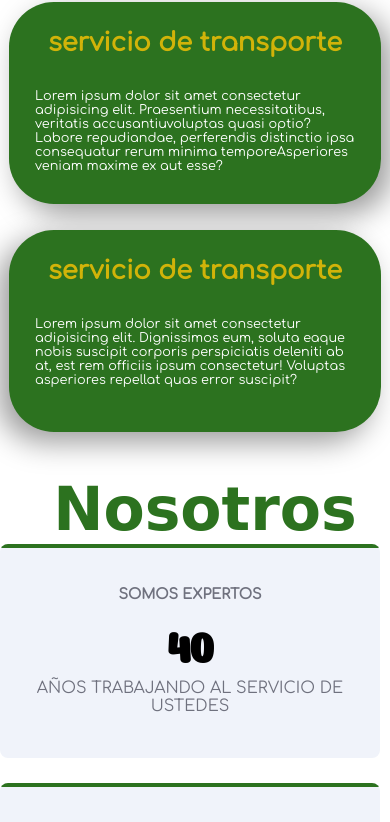
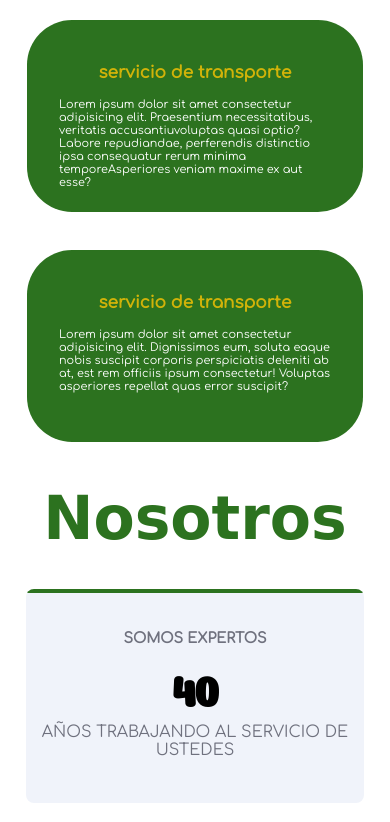
Before and after one commit to Joshua27p/Alcimar_landingpage, a plain HTML site: page index.html in a window 390 px wide. Shown: the part 276-1098 px from the top of the page. Drawn offline with Linux system fonts and the light colour scheme; a web font is replaced by a local one.

Commit message:
cambios en el responsive 460px

```diff
--- a/index.html
+++ b/index.html
@@ -26,7 +26,7 @@
             <!-- navbar -->
             <nav>
                 <ul class="menu">
-                    <li><a class="link" href="#contacto">Contacto</a></li>
+                    <li><a class="link"href="#contacto">Contacto</a></li>
                     <li><a class="link"href="#nosotros">Nosotros </a></li>
                     <li><a class="link"href="#servicios">Servicio</a></li>
                     <li><a class="link"href="#">Inicio</a></li>
@@ -48,21 +48,26 @@
               <figure class="image-container">
                 <img class="imagencart" src="./images/imagen2.jpg">
               </figure>
-                <p class="parrafo uno">
+              <div class="parrafo contenedor">
+                  <p>
                      <span class="title-cart-1">servicio de transporte <br></span>
-                   Lorem ipsum dolor sit amet consectetur adipisicing elit. Praesentium necessitatibus, veritatis accusantiuvoluptas quasi optio? Labore repudiandae, perferendis distinctio ipsa consequatur rerum minima temporeAsperiores veniam maxime ex aut esse?</p>
+                     Lorem ipsum dolor sit amet consectetur adipisicing elit. Praesentium necessitatibus, veritatis accusantiuvoluptas quasi optio? Labore repudiandae, perferendis distinctio ipsa consequatur rerum minima temporeAsperiores veniam maxime ex aut esse?
+                    </p>
+              </div>
             </div>
              <div class="cart two">
-               <p class="parrafo dos">
+                <div class="parrafo contenedor">
+                    <p>
                         <span class="title-cart-1">servicio de transporte  <br></span>
-                   Lorem ipsum dolor sit amet consectetur adipisicing elit. Dignissimos eum, soluta eaque nobis suscipit corporis perspiciatis deleniti ab at, est rem officiis ipsum consectetur! Voluptas asperiores repellat quas error suscipit?</p>
+                        Lorem ipsum dolor sit amet consectetur adipisicing elit. Dignissimos eum, soluta eaque nobis suscipit corporis perspiciatis deleniti ab at, est rem officiis ipsum consectetur! Voluptas asperiores repellat quas error suscipit?
+                    </p>
+                </div>
                     <figure class="image-container">
                         <img class="imagencart" src="./images/modulos.jpg">
                     </figure>
         </div>
             </div>
          </section>
-
          <!-- NOSOTROS -->
          <section class="nosotros"id="nosotros">
            <h2 class="title">Nosotros</h2>
@@ -108,27 +113,55 @@
                    </div>
            </div>
          </section>
+         <!-- formulario contacto  -->
          <section id="contacto">
             <h2 class="title contacto">Contactenos</h2>
              <div class="contenedor-formulario">
                 <form class="formulario" id="formulario">
-                    <input class="forma-uno" type="text" name="nombre" id="nombre" placeholder="Nombre">
+                    <input
+                        class="forma-uno"
+                        type="text"
+                        name="nombre"
+                        id="nombre"
+                        placeholder="Nombre">
                     <div class="divisor">
-                        <input class="forma dos" type="text" name="correo" id="correo" placeholder="Correo">
-                        <input class="forma dos" type="number" name="telefono" id="telefono" placeholder="Teléfono">
+                    <input
+                        class="forma dos"
+                        type="text"
+                        name="correo"
+                        id="correo"
+                        placeholder="Correo">
+                    <input
+                        class="forma dos"
+                        type="number"
+                        name="telefono"
+                        id="telefono"
+                        placeholder="Teléfono">
                     </div>
                     <div class="divisor">
-                        <input class="forma dos" type="text" name="razonsocial" id="razonsocial" placeholder="Razón Social">
-                        <input class="forma dos" type="text" name="ruc" id="ruc" placeholder="RUC">
+                    <input
+                        class="forma dos"
+                        type="text"
+                        name="razonsocial"
+                        id="razonsocial"
+                        placeholder="Razón Social">
+                    <input
+                        class="forma dos"
+                        type="text"
+                        name="ruc"
+                        id="ruc"
+                        placeholder="RUC">
                     </div>
-                    <input class="forma-uno" type="text" name="mensaje" id="mensaje" placeholder="Mensaje">
+                    <input
+                        class="forma-uno"
+                        type="text"
+                        name="mensaje"
+                        id="mensaje"
+                        placeholder="Mensaje">
             </form>
         </div>
         </section>
-
-
-
-
+        <!-- contacto alcimar  -->
         <section class="contact">
 
             <h2 class="title contact">Contacto <span id="alcimar">Alcimar </span></h2>
--- a/styles/main.css
+++ b/styles/main.css
@@ -41,7 +41,7 @@ body {
   box-sizing: border-box;
 }
 .sticky {
-  position: fixed;
+  position: relative;
   top: 0;
   width: 100%;
   opacity: 0.8;
@@ -127,9 +127,12 @@ li a:hover {
   box-sizing: border-box;
 }
 /* Editar cart */
+.parrafo.contenedor {
+  margin: 1em 0;
+}
 .parrafo {
-  width: 549px;
-  height: 293px;
+  width: 30rem;
+  height: 17rem;
   border-radius: 45px;
   background-color: var(--color-verde);
   padding: 2rem;
@@ -161,7 +164,7 @@ li a:hover {
   height: 15rem;
   overflow: hidden;
   position: relative;
-  top: 20%;
+  top: 18%;
 }
 .image-container {
   margin: 0;
@@ -178,6 +181,7 @@ li a:hover {
   max-width: 850px;
   margin: auto;
   box-sizing: border-box;
+  margin-bottom: 2rem;
 }
 .formulario {
   width: 100%;
@@ -186,7 +190,7 @@ li a:hover {
   background-color: var(--cardGray);
 }
 #formulario input {
-  margin: 5px;
+  margin: 5px 0;
   padding: 10px;
   box-sizing: border-box;
 }
@@ -220,7 +224,7 @@ li a:hover {
 .title {
   font-family: "Yesteryear", cursive;
   font-size: 60px;
-  margin: 30px 0 0 20px;
+  margin: 30px 0 20px;
 }
 .card {
   border-radius: 8px;
@@ -229,7 +233,7 @@ li a:hover {
   text-align: center;
   padding: 1.7em 0;
   position: relative;
-  margin-right: 10px;
+  margin: 0 10px 0 10px;
 }
 .card:before {
   content: "";
@@ -338,6 +342,7 @@ li a:hover {
   }
   .cart.one {
     justify-content: center;
+    margin-bottom: 15px;
   }
   .cart.two {
     justify-content: center;
@@ -345,9 +350,6 @@ li a:hover {
 
   ul {
     display: none;
-  }
-  .grid {
-    grid-template-columns: 1fr;
   }
   .title.contact {
     font-size: 2rem;
@@ -381,8 +383,32 @@ li a:hover {
 @media screen and (max-width: 450px) {
   .grid {
     grid-template-columns: 1fr;
+    padding: 1rem;
+  }
+  .contenedor-formulario {
+    padding: 1rem;
+  }
+  .forma.dos {
+    width: 100%;
+  }
+  .divisor {
+    display: grid;
+  }
+  .cart {
+    width: 100%;
   }
   .parrafo {
-    padding: 26px;
+    width: 17rem;
+    height: 8rem;
+    padding: 2rem;
+    font-size: 0.7rem;
+  }
+  .title-cart-1 {
+    font-size: 1.5em;
+    display: flex;
+    justify-content: center;
+    color: var(--color-gold);
+    font-weight: bold;
+    margin-bottom: 1rem;
   }
 }
```
Also changed, not shown: images/fotocamion2.jpg (added), images/fotocamion3.jpg (added), images/fotocamion4.jpg (added), images/fotocamion5.jpg (added). Lines whose indentation alone changed are shown as unchanged.
